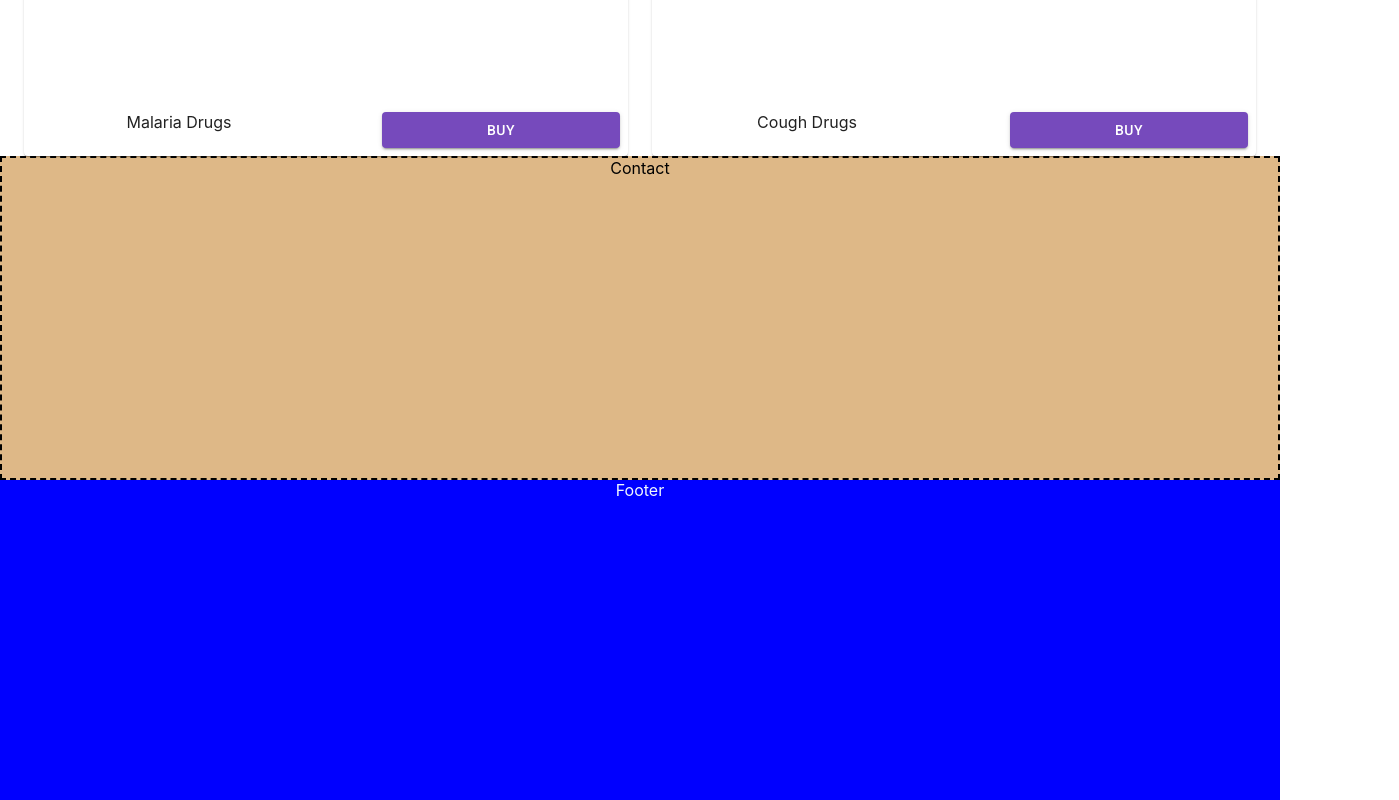
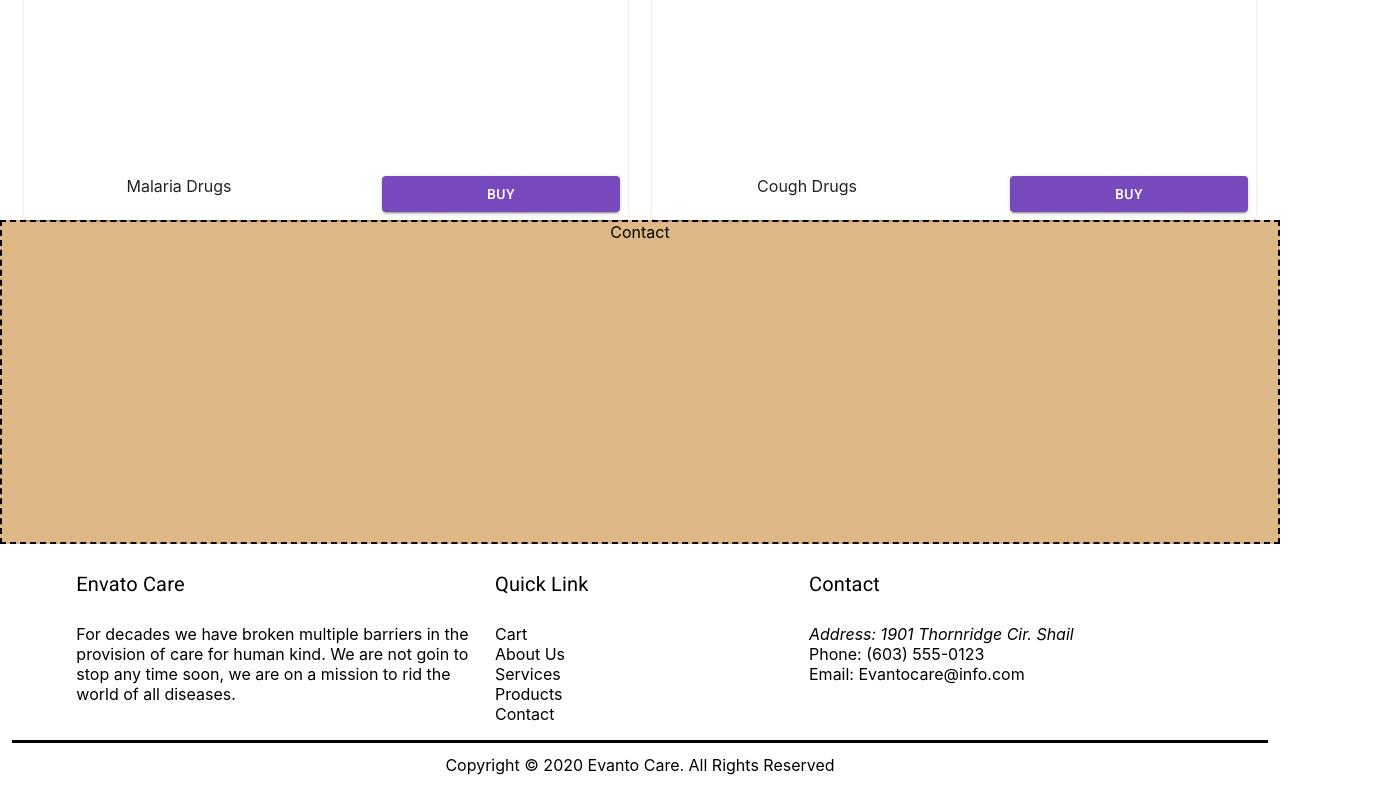
Before and after one commit to Darc99/healthy-pharma, a React (Create React App) app: page / in a window 1280 px wide. Shown: the part 2369-3169 px from the top of the page, 1399 px wide, since content can reach past the window. Built offline with nearby package versions, Linux system fonts and the light colour scheme.

Commit message:
worked on the footer

```diff
--- a/src/components/Drugs/Drugs.css
+++ b/src/components/Drugs/Drugs.css
@@ -14,7 +14,6 @@
   margin: 0;
   padding: 0;
   list-style-type: none;
-
 }
 
 .drug-list-item {
--- a/src/components/Footer/Footer.jsx
+++ b/src/components/Footer/Footer.jsx
@@ -1,18 +1,84 @@
 import React, { Component } from 'react';
 import './Footer.css'
 
-class Footer extends Component {
+import { makeStyles } from '@material-ui/core/styles';
+import Container from '@material-ui/core/Container';
+import Grid from '@material-ui/core/Grid';
+import Typography from '@material-ui/core/Typography';
+import { Card, CardMedia, CardContent, CardActionArea, Paper, Box, Button } from '@material-ui/core';
 
-  render() {
+// CardActions
+const useStyles = makeStyles((theme) => ({
+  footerSection: {
+    paddingTop: theme.spacing(3)
+  },
+footerTitle: {
+    //float:"left",
+    fontWeight: 400,
+    paddingBottom: theme.spacing(3)
+  },
+  txt: {
+    textAlign: 'left',
+  },
+  bottom: {
+    borderTopStyle: 'solid',
+    // border-top-width: 1px;
+    // border-top-color: black;
+  },
+  aboutBelow: {
+    paddingTop: theme.spacing(4)
+  },
+  top: {
+    paddingBottom: theme.spacing(2)
+  }
+}));
 
-    return (
+function Footer() {
+  const classes = useStyles();
 
-      <div className= 'footer'>
-        Footer
-      </div>
-
-    )
-  }
+  return (
+    <div>
+      <Container className={classes.footerSection}>
+        <Grid container spacing={3} justify="center" className={classes.top}>
+          <Grid item xs={4} sm={4} md={4} className={classes.txt}>
+            <Typography variant="h6" className={classes.footerTitle}>
+              Envato Care
+            </Typography>
+            <div>
+              For decades we have broken multiple barriers in
+              the provision of care for human kind. We are not
+              goin to stop any time soon, we are on a mission
+              to rid the world of all diseases.
+            </div>
+          </Grid>
+          <Grid item xs={3} sm={3} md={3} className={classes.txt}>
+            <Typography variant="h6" className={classes.footerTitle}>
+              Quick Link
+            </Typography>
+              <div>Cart</div>
+              <div>About Us</div>
+              <div>Services</div>
+              <div>Products</div>
+              <div>Contact</div>
+          </Grid>
+          <Grid item xs={4} sm={4} md={4} className={classes.txt}>
+            <Typography variant="h6" className={classes.footerTitle}>
+              Contact
+            </Typography>
+            <address> Address: 1901 Thornridge Cir. Shail </address>
+            <div> Phone: (603) 555-0123 </div>
+            <div> Email: Evantocare@info.com </div>
+          </Grid>
+        </Grid>
+        <Grid container spacing={3} justify="center" className={classes.bottom}>
+          <Grid item xs={12} sm={12} md={12} >
+            Copyright © 2020 Evanto Care. All Rights Reserved
+          </Grid>
+        </Grid>
+      </Container>
+    </div>
+  )
 }
 
+
 export default Footer;
--- a/src/pages/Home/Home.jsx
+++ b/src/pages/Home/Home.jsx
@@ -10,6 +10,7 @@ const useStyles = makeStyles((theme) => ({
     backgroundImage: `linear-gradient(rgba(0, 0, 0, 0.5) (rgba(0, 0, 0, 0.5)), url
     ('https://images.unsplash.com/photo-1532938911079-1b06ac7ceec7?ixlib=rb-1.2.1&ixid=eyJhcHBfaWQiOjEyMDd9&auto=format&fit=crop&w=889&q=80')`,
     height: "500px",
+    width: "100%",
     backgroundPosition: "center",
     backgroundRepeat: "no-repeat",
     backgroundSize: "cover",
```
